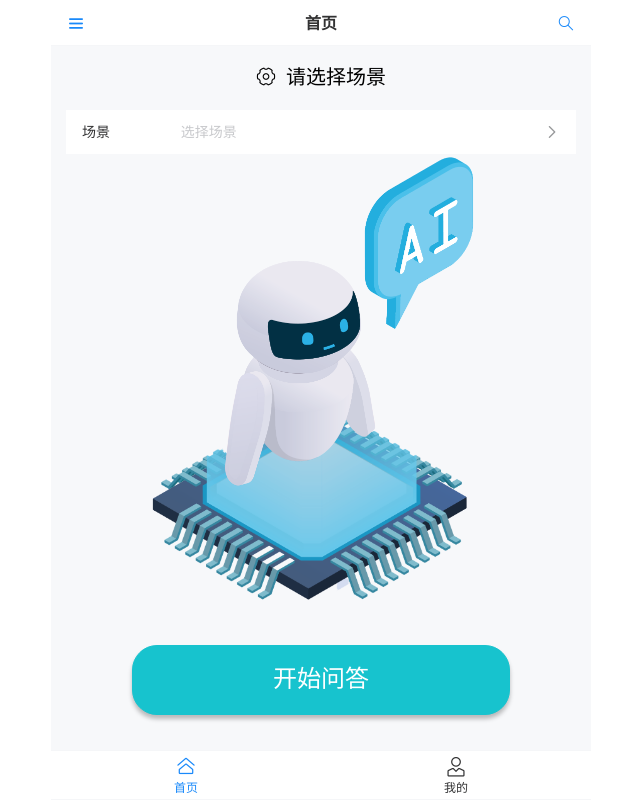
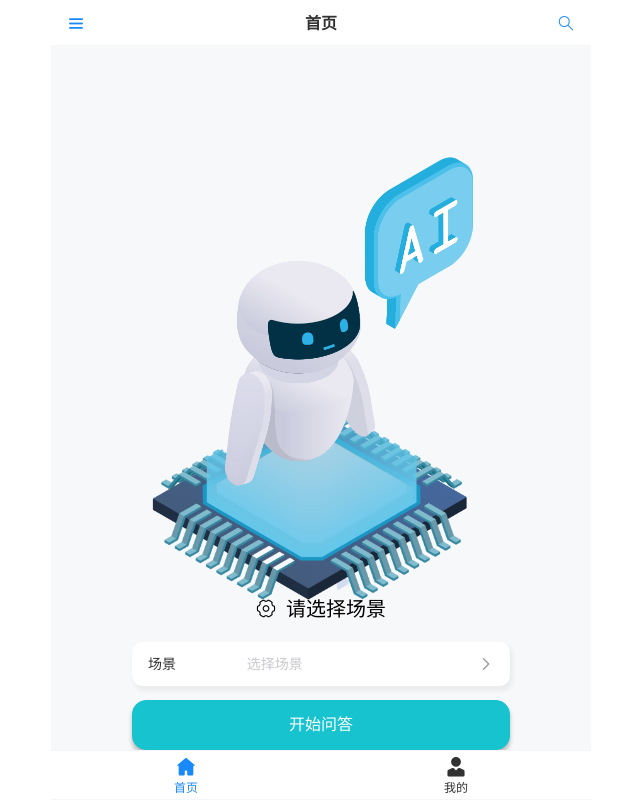
Before and after one commit to Mr-East/mobile-ai-training, a Vue app: page /chat#/home in a window 1280 px wide. Shown: the whole page, without its empty margins (319-959 px from the left). Built offline with nearby package versions, Linux system fonts and the light colour scheme.

Commit message:
mac同步

```diff
--- a/src/router/modules/main.ts
+++ b/src/router/modules/main.ts
@@ -7,7 +7,7 @@ export const main: Array<RouteRecordRaw> = [
     component: () => import('@/views/home/index.vue'),
     meta: {
       title: '首页',
-      icon: 'home-o',
+      icon: 'wap-home',
       hidden: false,
     },
   },
@@ -17,7 +17,7 @@ export const main: Array<RouteRecordRaw> = [
     component: () => import('@/views/user/index.vue'),
     meta: {
       title: '我的',
-      icon: 'user-o',
+      icon: 'user',
       hidden: false,
     },
   },
@@ -27,7 +27,7 @@ export const main: Array<RouteRecordRaw> = [
     component: () => import('@/views/chat/index.vue'),
     meta: {
       title: 'AI陪练',
-      icon: 'user-o',
+      icon: 'user',
       hidden: true,
     },
   },
@@ -49,7 +49,7 @@ export const admin: Array<RouteRecordRaw> = [
     component: () => import('@/views/home/index.vue'),
     meta: {
       title: '首页',
-      icon: 'home-o',
+      icon: 'wap-home',
       hidden: false,
     },
   },
@@ -60,7 +60,7 @@ export const admin: Array<RouteRecordRaw> = [
     component: () => import('@/views/employee/index.vue'),
     meta: {
       title: '员工管理',
-      icon: 'friends-o',
+      icon: 'friends',
       hidden: false,
     },
   },
@@ -70,7 +70,7 @@ export const admin: Array<RouteRecordRaw> = [
     component: () => import('@/views/stat/index.vue'),
     meta: {
       title: '数据统计',
-      icon: 'chart-trending-o',
+      icon: 'notes',
       hidden: false,
     },
   },
@@ -80,7 +80,7 @@ export const admin: Array<RouteRecordRaw> = [
     component: () => import('@/views/user/index.vue'),
     meta: {
       title: '我的',
-      icon: 'user-o',
+      icon: 'user',
       hidden: false,
     },
   },
--- a/src/views/chat/index.vue
+++ b/src/views/chat/index.vue
@@ -23,7 +23,7 @@
             height="40px"
             :src="getAssetsFile('@/assets/Ai.png')"
           />
-          <div class="message-content ai">{{ message.content }}</div>
+          <div class="message-content aimsg">{{ message.content }}</div>
         </div>
       </div>
       <!-- 如果正在等待 AI 回复，显示加载动画 -->
@@ -539,7 +539,6 @@ if (recognition.value) {
     line-height: 24px;
     background-color: #fff;
     padding: 10px;
-    border-radius: 8px;
     max-width: 50%;
     margin-right: 60px;
     text-align: left;
@@ -548,9 +547,11 @@ if (recognition.value) {
 
   .user{
     background-color: #17C3CE;
+    border-radius: 10px 0px 10px 10px;
     color: white;
     // clip-path: ;
   }
+
 }
 
 .ai-message {
@@ -560,10 +561,12 @@ if (recognition.value) {
     line-height: 24px;
     background-color: #fff;
     padding: 10px;
-    border-radius: 8px;
     max-width: 50%;
     margin-left: 50px;
     text-align: left;
+  }
+  .aimsg{
+    border-radius: 0px 10px 10px 10px;
   }
 }
 
--- a/src/views/home/index.vue
+++ b/src/views/home/index.vue
@@ -15,20 +15,22 @@
         label="场景"
         placeholder="选择场景"
         @click="showPicker = true"
+        class="home-field"
       />
-      <van-popup v-model:show="showPicker" round position="bottom">
+
+    </div>
+    <div class="begin">
+      <van-button type="primary" size="normal" block @click="beginChat"
+        >开始问答
+      </van-button>
+    </div>
+    <van-popup v-model:show="showPicker" round position="bottom">
         <van-picker
           :columns="columns"
           @cancel="showPicker = false"
           @confirm="onConfirm"
         />
       </van-popup>
-    </div>
-    <div class="begin">
-      <van-button type="primary" size="normal" block @click="beginChat"
-        >开始问答
-      </van-button>
-    </div>
   </div>
 </template>
 
@@ -92,10 +94,21 @@ defineOptions({ name: "Home" });
   height: 100%;
 
   .title {
+    position: absolute;
+    bottom: 7%;
+    left: 50%;
+    transform: translateX(-50%);
+    width: 70%;
     padding: 15px;
     text-align: center;
     font-size: 20px;
+    border-radius: 10px;
 
+    .home-field{
+      border-radius: 10px;
+      box-shadow: 2px 4px 4px 1px rgba(0,0,0,0.05);
+
+    }
   }
   .bg {
     position: absolute;
@@ -145,18 +158,19 @@ defineOptions({ name: "Home" });
   .begin {
     position: absolute;
     left: 50%;
-    bottom: 5%;
+    bottom: 0;
     transform: translateX(-50%);
     width: 70%;
 
     .van-button {
-      font-size: 24px;
-      height: 70px;
+      font-size: 16px;
+      height: 50px;
       box-shadow: 0px 4px 4px rgba(0,0,0,0.25);
-      border-radius: 25px;
+      border-radius: 14px;
       background-color: #17C3CE;
       border-color: #17C3CE;
     }
   }
+
 }
 </style>
```
Also changed, not shown: 1 other file (tests, documents, lock files or other folders).
